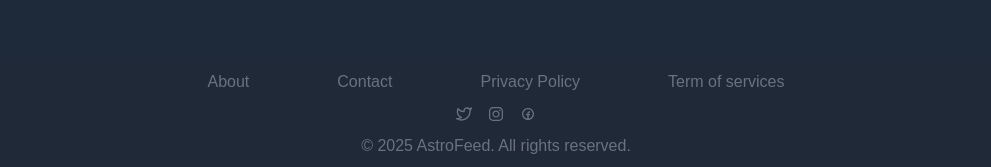
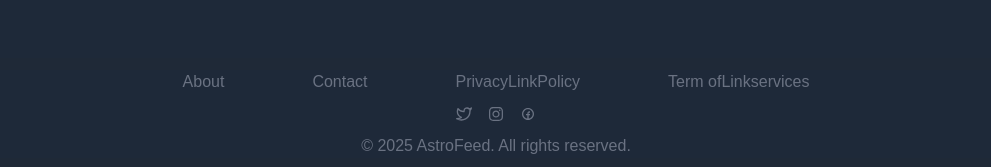
Before and after one commit to microhexagon/astro-feed, a Next.js app: page / in a window 1280 px wide. Shown: the part 1547-1714 px from the top of the page, without its empty margins (144-1135 px from the left). Built offline with nearby package versions, Linux system fonts and the light colour scheme.

Commit message:
feat: change bg color

```diff
--- a/components/Footer.tsx
+++ b/components/Footer.tsx
@@ -1,16 +1,17 @@
 "use client";
 import { useState } from "react";
+import Link from "next/link";
 import { FiTwitter } from "react-icons/fi";
 import { FaInstagram } from "react-icons/fa6";
 import { TiSocialFacebookCircular } from "react-icons/ti";
 export default function Footer() {
   return (
-    <footer>
+    <footer className=" bg-gray-800 ">
       <div className="flex flex-col sm:flex-col gap-3 md:flex-row lg:flex-row justify-center lg:gap-22 md:gap-8 m-3 text-gray-500 font-medium ">
-        <a href="">About</a>
-        <a href="">Contact</a>
-        <a href="">Privacy Policy</a>
-        <a href="">Term of services</a>
+        <Link href="/about">About</Link>
+        <Link href="/contact">Contact</Link>
+        <Link href="/PrivacyLinkPolicy">PrivacyLinkPolicy</Link>
+        <Link href="/Term ofLinkservices">Term ofLinkservices</Link>
       </div>
       <div className="flex justify-center gap-4 text-gray-500 m-3 font-medium ">
         <a href="">
```
